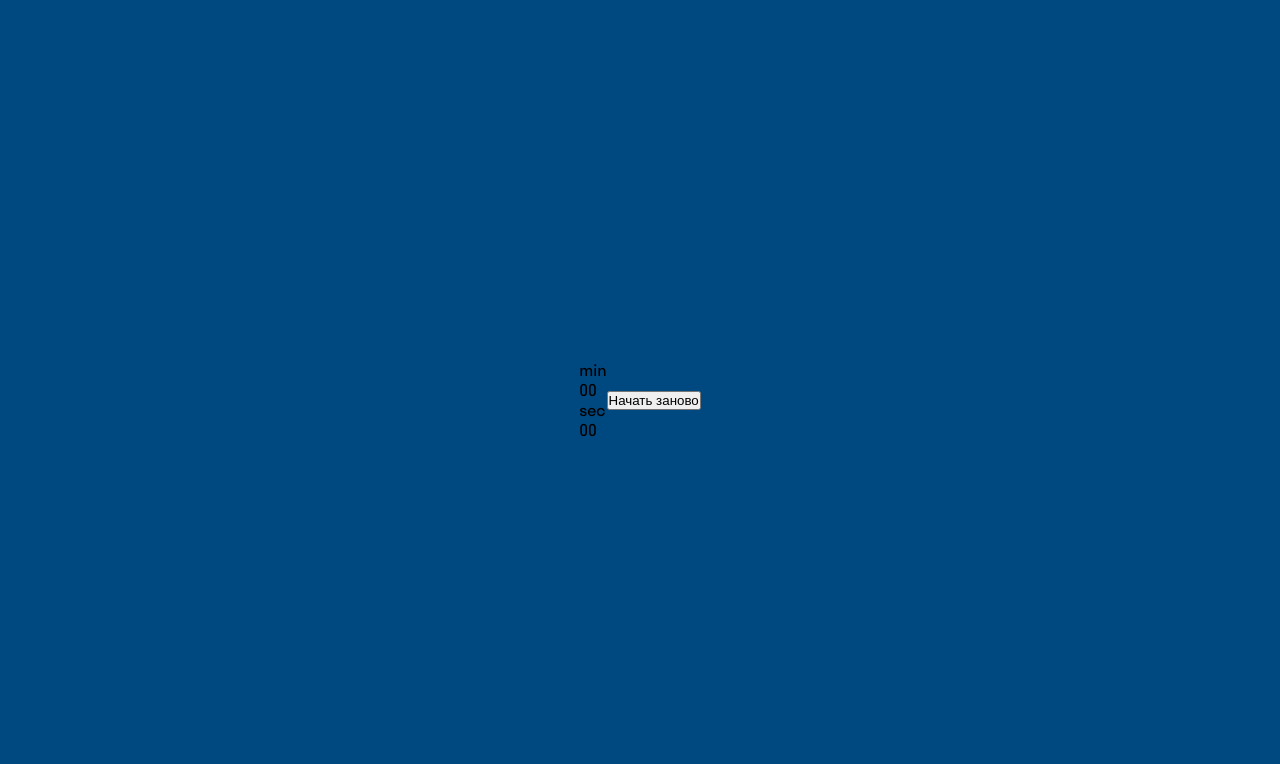
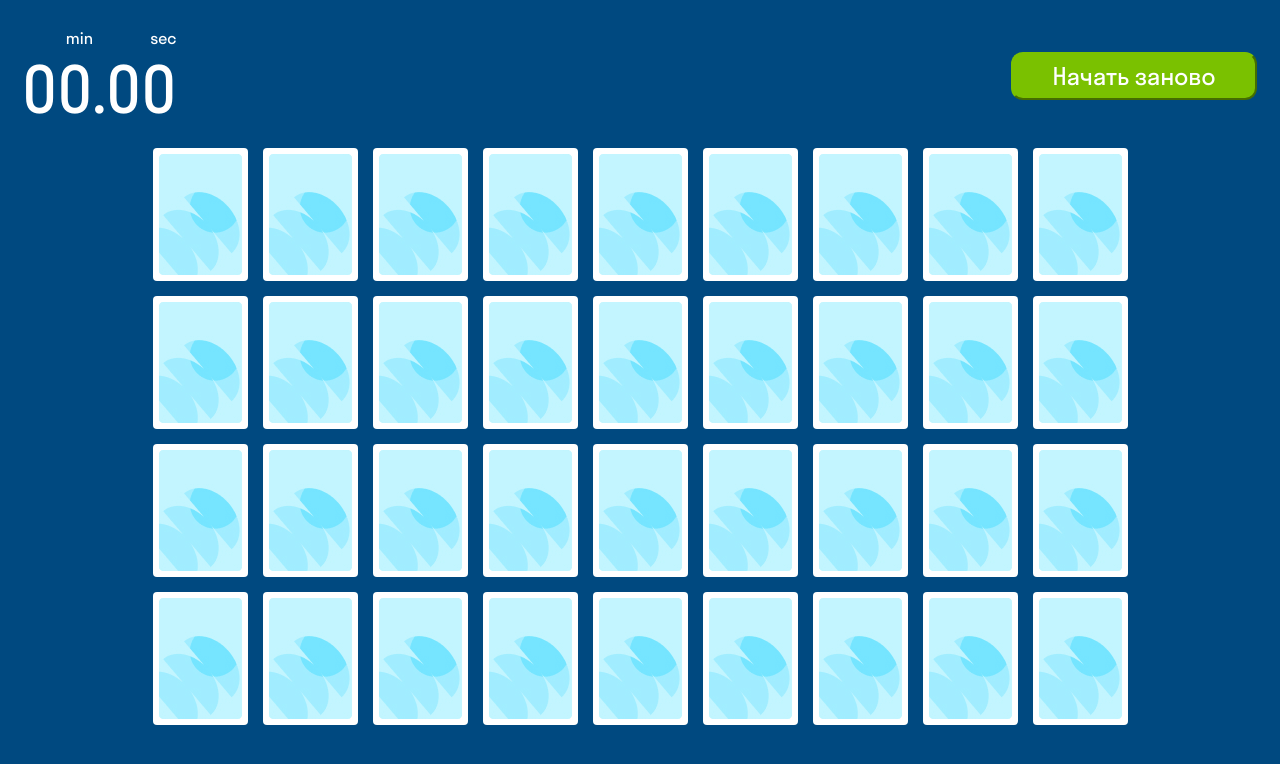
Before and after one commit to MeLook1/card-game, a website with bundled scripts: page index.html in a window 1280 px wide. Both pictures are taken after a click on the button "Старт". Built offline with nearby package versions, Linux system fonts and the light colour scheme.

Commit message:
сверстал экран с картами

```diff
--- a/components/1-lvl-page-component.js
+++ /dev/null
@@ -1,20 +0,0 @@
-export function renderGamePageComponent({ appEl }) {
-    appEl = document.getElementById("app")
-    const appHtml = `
-                    <div class="page-container">
-                        <div class="timer">
-                            <div class="min">
-                                <p>min</p>
-                                <p>00</p>
-                            </div>
-                            <div class="sec">
-                                <p>sec</p>
-                                <p>00</p>
-                            </div>
-                        </div>
-                        <button class="start-game-button">Начать заново</button>
-                    </div>
-                    `
-
-    appEl.innerHTML = appHtml
-}
--- /dev/null
+++ b/components/game-page-component.js
@@ -0,0 +1,63 @@
+export function renderGamePageComponent({ appEl }) {
+    appEl = document.getElementById("app")
+    const appHtml = `
+                    <div class="game-page-container">
+                        <div class="header">
+                        <div class="timer">
+                            <div class="time-measure">
+                                <div class="min">
+                                    <p>min</p>
+                                </div>
+                                <div class="sec">
+                                    <p>sec</p>
+                                </div>
+                            </div>
+                            <div class="time">
+                                <p>00.00</p>
+                            </div>
+                        </div>
+                        <button class="start-game-button">Начать заново</button>
+                        </div>
+                        <div class="game-field">
+                            <div class="back"></div>
+                            <div class="back"></div>
+                            <div class="back"></div>
+                            <div class="back"></div>
+                            <div class="back"></div>
+                            <div class="back"></div>
+                            <div class="back"></div>
+                            <div class="back"></div>
+                            <div class="back"></div>
+                            <div class="back"></div>
+                            <div class="back"></div>
+                            <div class="back"></div>
+                            <div class="back"></div>
+                            <div class="back"></div>
+                            <div class="back"></div>
+                            <div class="back"></div>
+                            <div class="back"></div>
+                            <div class="back"></div>
+                            <div class="back"></div>
+                            <div class="back"></div>
+                            <div class="back"></div>
+                            <div class="back"></div>
+                            <div class="back"></div>
+                            <div class="back"></div>
+                            <div class="back"></div>
+                            <div class="back"></div>
+                            <div class="back"></div>
+                            <div class="back"></div>
+                            <div class="back"></div>
+                            <div class="back"></div>
+                            <div class="back"></div>
+                            <div class="back"></div>
+                            <div class="back"></div>
+                            <div class="back"></div>
+                            <div class="back"></div>
+                            <div class="back"></div>
+                        </div>
+                    </div>
+                    `
+
+    appEl.innerHTML = appHtml
+}
--- a/global.js
+++ b/global.js
@@ -1,6 +1,6 @@
-import { LVL_PAGE, LVL_1_PAGE } from "./pages.js"
+import { LVL_PAGE, GAME_PAGE } from "./pages.js"
 import { renderLevelPageComponent } from "./components/lvl-page-component.js"
-import { renderGamePageComponent } from "./components/1-lvl-page-component.js"
+import { renderGamePageComponent } from "./components/game-page-component.js"
 
 const appEl = document.getElementById("app")
 let page = LVL_PAGE
@@ -32,7 +32,7 @@ startButton.addEventListener("click", () => {
     } else if (lvlSelected === "3") {
         cardsQuantity = 9
     }
-    page = LVL_1_PAGE
+    page = GAME_PAGE
     appEl.innerHTML = ""
     console.log("нажал" + " " + lvlSelected)
     renderGamePage(cardsQuantity)
--- a/pages.js
+++ b/pages.js
@@ -1,2 +1,2 @@
 export const LVL_PAGE = "lvl"
-export const LVL_1_PAGE = "lvl_1"
+export const GAME_PAGE = "game"
--- a/styles.css
+++ b/styles.css
@@ -109,3 +109,83 @@
 .start-button:hover {
     box-shadow: 0 0 0 2px #5bbd68;
 }
+
+.game-page-container {
+    background-color: #004980;
+    display: flex;
+    width: 100vw;
+    height: 100vh;
+    font-family: StratosSkyeng;
+    flex-direction: column;
+    align-items: center;
+}
+
+.header {
+    display: flex;
+    width: 100vw;
+    height: 113px;
+    justify-content: space-between;
+}
+
+.timer {
+    display: flex;
+    flex-direction: column;
+    color: #fff;
+    font-family: StratosSkyeng;
+    font-size: 16px;
+    font-style: normal;
+    font-weight: 400;
+    line-height: 32px;
+    margin-left: 22px;
+}
+
+.time-measure {
+    display: flex;
+    justify-content: flex-end;
+    gap: 57px;
+    margin-top: 22px;
+}
+
+.time {
+    font-size: 64px;
+    line-height: 72px;
+}
+
+.start-game-button {
+    width: 246px;
+    height: 48px;
+    color: white;
+    border-radius: 12px;
+    background: var(--salad-60, #7ac100);
+    border-color: #7ac100;
+    font-family: StratosSkyeng;
+    font-size: 24px;
+    font-style: normal;
+    font-weight: 400;
+    line-height: 32px;
+    margin-top: 52px;
+    margin-right: 23px;
+    text-align: center;
+}
+
+.start-game-button:hover {
+    box-shadow: 0 0 0 2px #5bbd68;
+}
+
+.game-field {
+    width: 975px;
+    display: flex;
+    flex-wrap: wrap;
+    gap: 15px;
+    margin-top: 35px;
+    align-items: center;
+    justify-content: center;
+}
+
+.back {
+    width: 95px;
+    height: 133px;
+    background-size: cover;
+    background-image: url(./assets/img/backCards.jpg);
+    border-radius: 4px;
+}
```
Also changed, not shown: assets/img/backCards.jpg (added).
